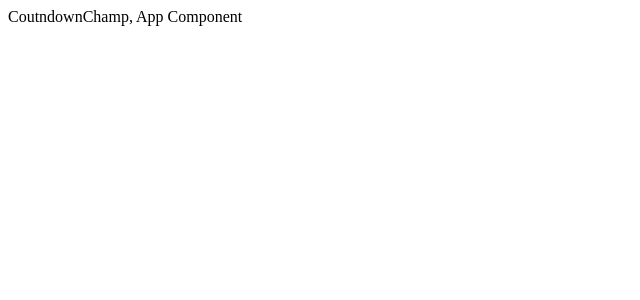
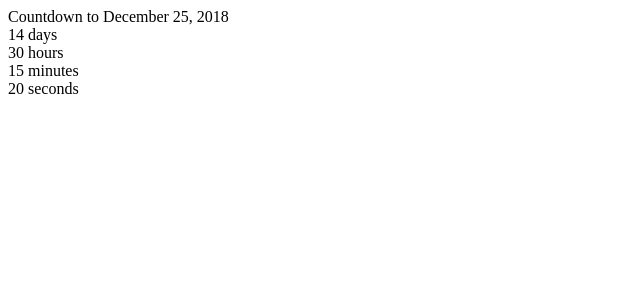
Before and after one commit to Zhusufeng/countdown-champ, a React (Create React App) app: page / in a window 1280 px wide. Shown: the top 300 px of the page, without its empty margins (0-640 px from the left). Built offline with nearby package versions, Linux system fonts and the light colour scheme.

Commit message:
Add wireframe structure to App.jsx

```diff
--- a/src/App.jsx
+++ b/src/App.jsx
@@ -3,7 +3,15 @@ import React, { Component } from 'react';
 class App extends Component {
   render () {
     return (
-      <div>CoutndownChamp, App Component</div>
+      <div>
+        <div>Countdown to December 25, 2018</div>
+        <div>
+          <div>14 days</div>
+          <div>30 hours</div>
+          <div>15 minutes</div>
+          <div>20 seconds</div>
+        </div>
+      </div>
     );
   }
 }
```
